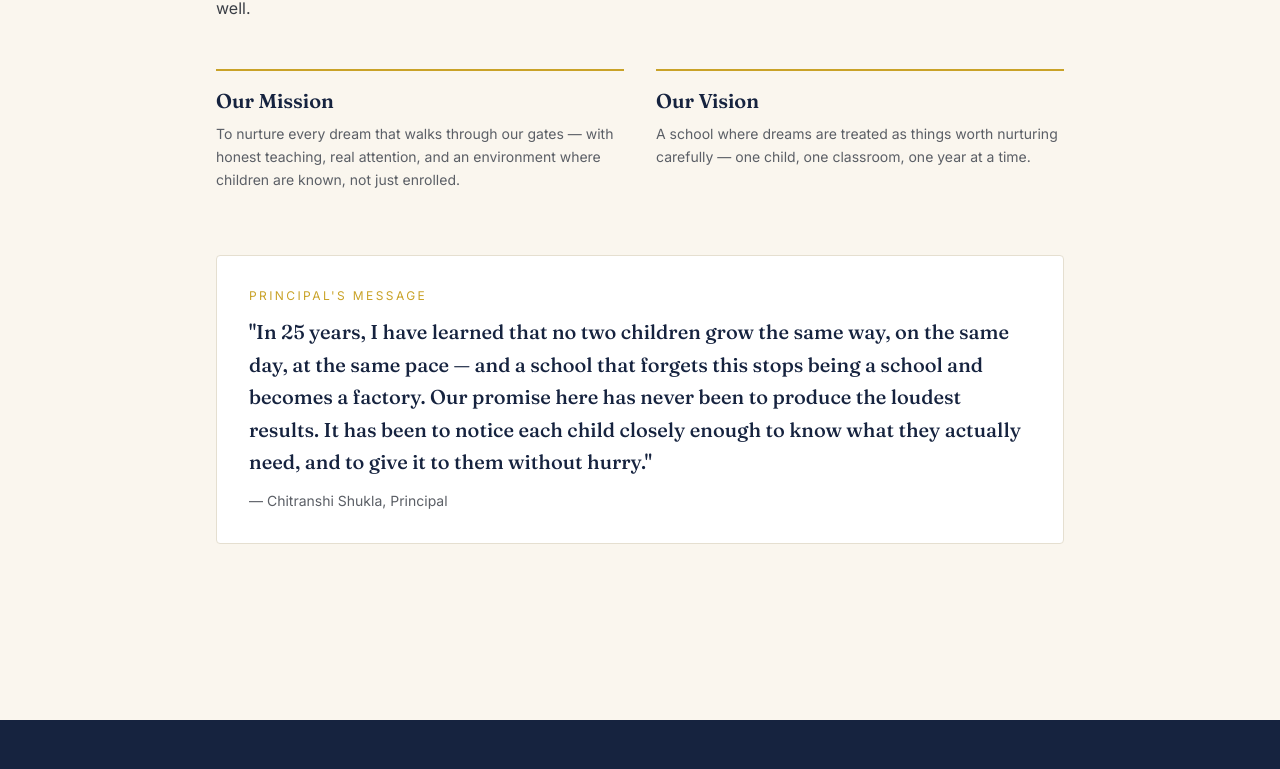
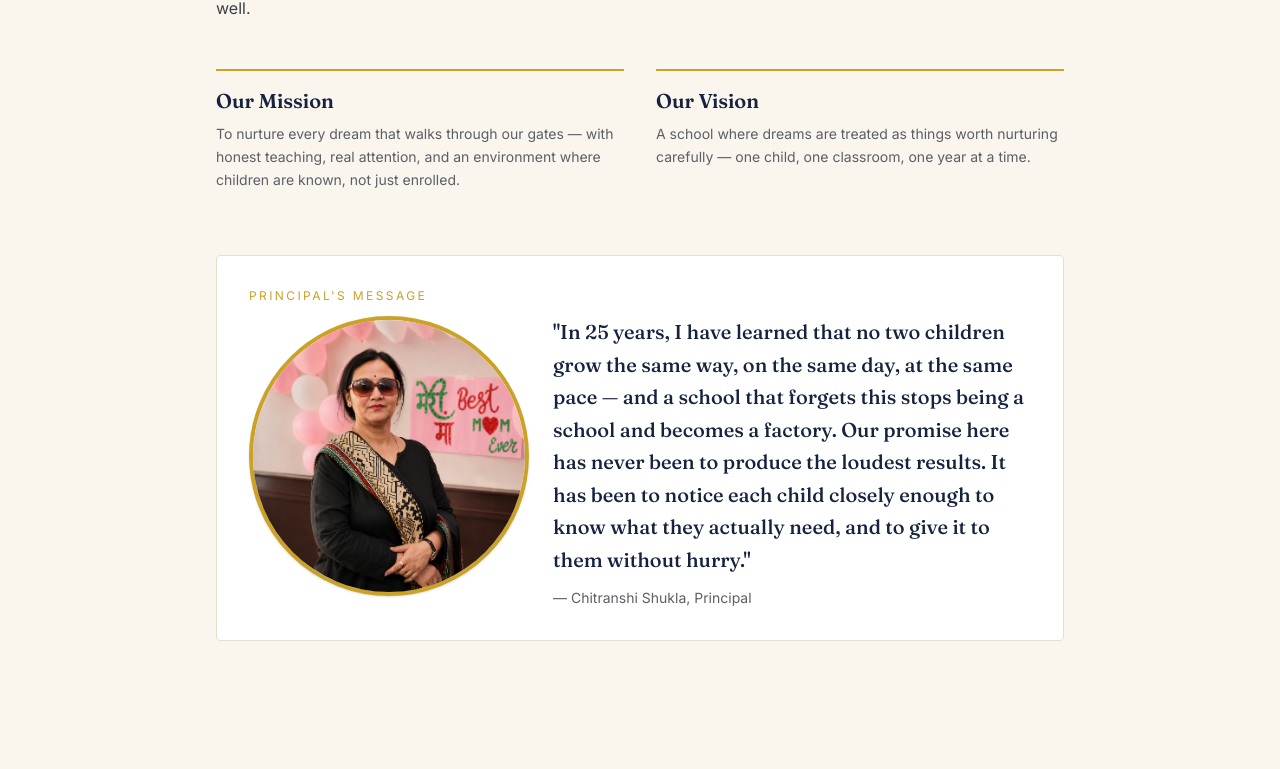
Before and after one commit to DhawalShankar/capecomorinschool, a Next.js app: page /about in a window 1280 px wide. Shown: the part 431-1200 px from the top of the page. Built offline with nearby package versions, Linux system fonts and the light colour scheme.

Commit message:
principal

```diff
--- a/app/(public)/about/page.tsx
+++ b/app/(public)/about/page.tsx
@@ -1,4 +1,6 @@
 // app/(public)/about/page.tsx
+import Image from "next/image";
+
 export default function About() {
   return (
     <div className="max-w-4xl mx-auto px-6 py-20">
@@ -40,10 +42,25 @@ export default function About() {
           </p>
         </div>
       </div>
+
       <div className="mt-16 bg-white border border-[#E5DFD0] rounded p-8">
         <div className="text-[#C9A227] uppercase tracking-[0.2em] text-xs mb-3">
           Principal's Message
         </div>
+        <div className="flex flex-col sm:flex-row gap-6 items-start">
+          <div className="shrink-0 mx-auto sm:mx-0">
+            <div className="w-70 h-70 rounded-full overflow-hidden border-4 border-[#C9A227] shadow-sm">
+              <Image
+                src="/principal.png"
+                alt="Chitranshi Shukla, Principal of Cape Comorin School"
+                width={112}
+                height={112}
+                className="w-full h-full object-cover"
+                priority
+              />
+            </div>
+          </div>
+          <div>
             <p className="font-[family-name:var(--font-display)] text-xl leading-relaxed text-[#16233F] mb-3">
               "In 25 years, I have learned that no two children grow the same
               way, on the same day, at the same pace — and a school that
@@ -55,5 +72,7 @@ export default function About() {
             <div className="text-sm text-[#5B5F66]">— Chitranshi Shukla, Principal</div>
           </div>
         </div>
+      </div>
+    </div>
   );
 }
```
Also changed, not shown: public/principal.png (added). Lines whose indentation alone changed are shown as unchanged.
